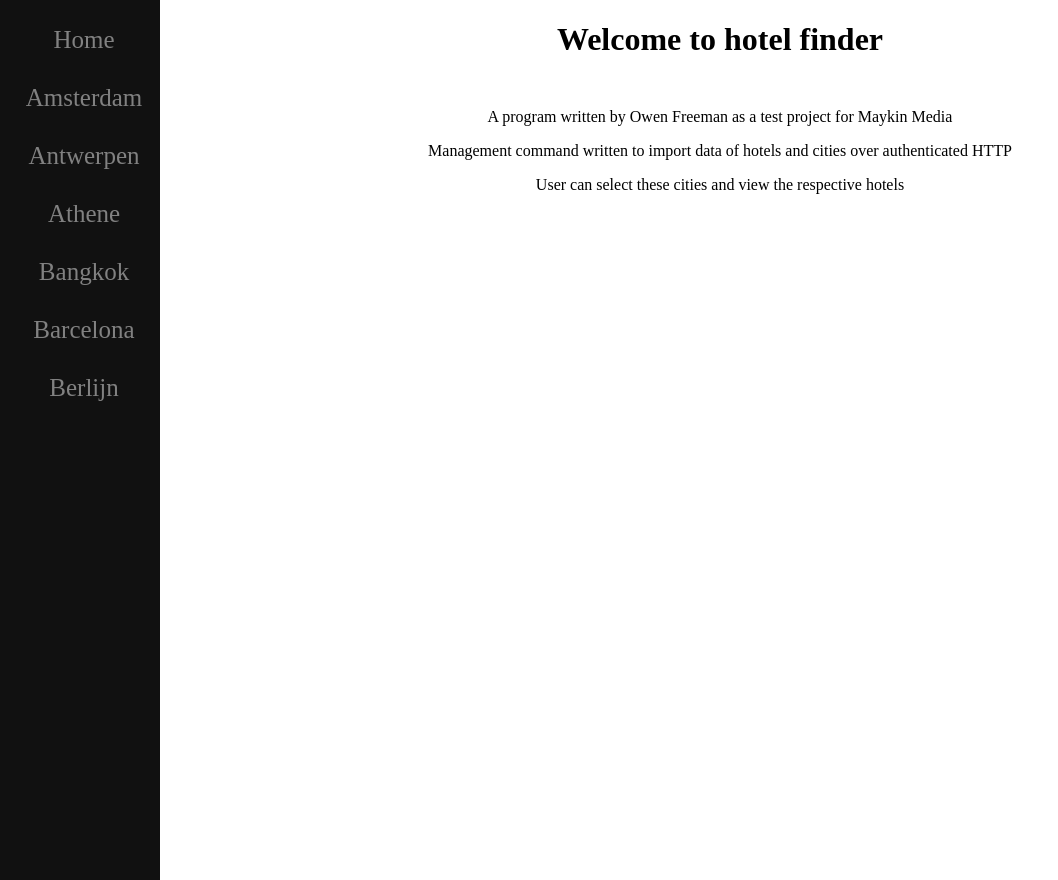
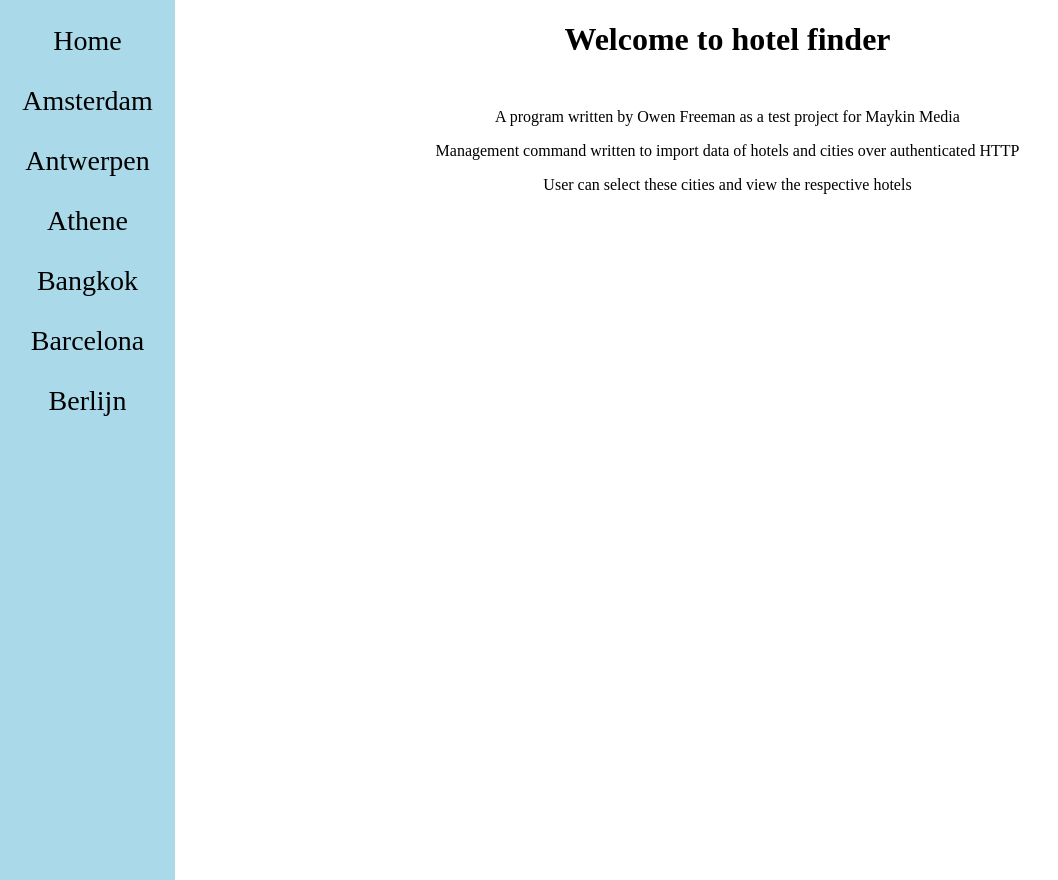
Before and after one commit to Owen621/maykin-demo, a Django app: page /home in a window 1280 px wide. Shown: the whole page, without its empty margins (0-1058 px from the left). Run offline with Django 4.2, Linux system fonts and the light colour scheme; data comes from the database, SQL or seed files in the repository.

Commit message:
nav bar update

```diff
--- a/maykin_demo/demo/management/commands/import_data.py
+++ b/maykin_demo/demo/management/commands/import_data.py
@@ -2,7 +2,6 @@ import csv
 from demo.models import Hotel, City
 import requests
 from django.core.management.base import BaseCommand
-from demo.forms import CityForm, HotelForm
 from requests.auth import HTTPBasicAuth
 
 class Command(BaseCommand):
--- a/maykin_demo/demo/templates/demo/base.html
+++ b/maykin_demo/demo/templates/demo/base.html
@@ -8,21 +8,21 @@
 
             .sidenav {
                 height:100%;
-                width:160px;
+                width:175px;
                 position: fixed;
                 z-index:1;
                 top:0;
                 left:0;
-                background-color:#111;
+                background-color:#aadae9;
                 overflow-x:hidden;
                 padding-top:20px;
             }
 
             .sidenav a {
-                padding:6px 8px 6px 16px;
+                padding:5px 10px 5px 10px;
                 text-decoration:none;
-                font-size:25px;
-                color: #818181;
+                font-size:28px;
+                color: #000000;
                 display:block;
             }
 
@@ -31,7 +31,7 @@
             }
 
             .main{
-                margin-left:160px;
+                margin-left:175px;
                 padding: 0px 10px;
                 text-align: center;
             }
--- a/maykin_demo/demo/views.py
+++ b/maykin_demo/demo/views.py
@@ -4,7 +4,6 @@ from .models import Hotel, City
 
 # Create your views here.
 
-#test
 def home(request):
 
     citySelected = None
```
